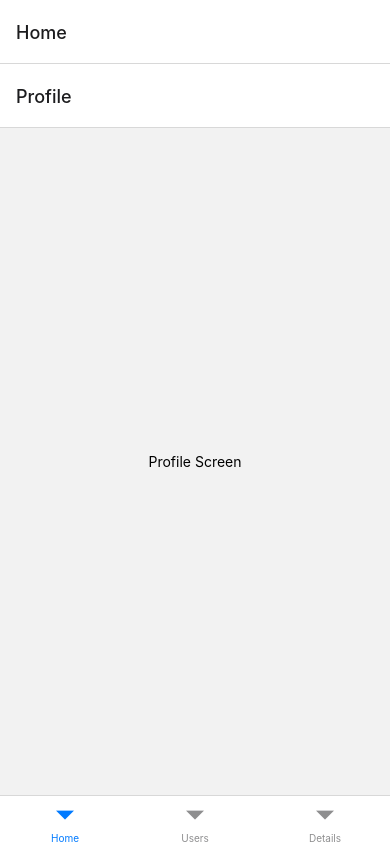
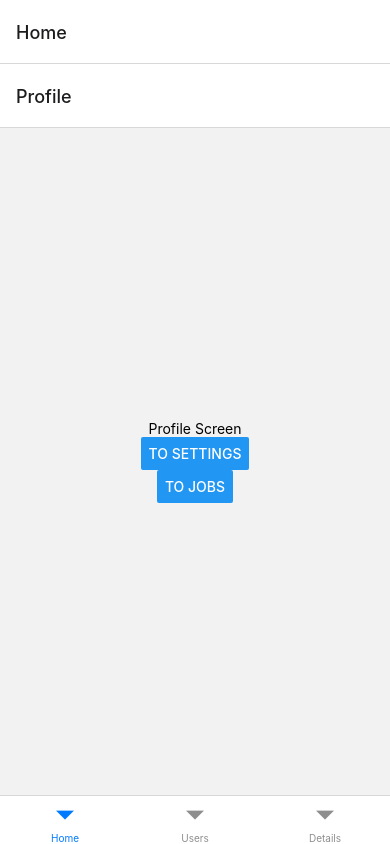
Before and after one commit to Barash777/RN-lesson-3, a React Native app: screen /Home in a window 390 px wide. Built offline with nearby package versions, Linux system fonts and the light colour scheme.

Commit message:
feat: add navigation for ProfileScreen

```diff
--- a/src/screens/Profile/ProfileScreen.tsx
+++ b/src/screens/Profile/ProfileScreen.tsx
@@ -8,9 +8,24 @@
     return (
         <View style={{flex: 1, alignItems: 'center', justifyContent: 'center'}}>
             <Text>Profile Screen</Text>
-            {/*<Button title={'To Details'} onPress={() => {
-                navigation.navigate('Details', {id: 1, isDone: true, name: 'Kalinara'})
-            }}/>*/}
+            <Button title={'To Settings'} onPress={() => {
+                navigation.navigate('Home', {screen: 'Settings'})
+            }}/>
+            <Button title={'To Jobs'} onPress={() => {
+                navigation.navigate('Home', {screen: 'Jobs'})
+            }}/>
         </View>
     );
 };
+
+//navigation.navigate('Name')
+//navigation.navigate('Name1')
+//navigation.navigate('Name2')
+
+//navigation.navigate('Home', { screen: 'Profile' })
+//navigation.navigate('Home', { screen: 'Home' })
+//navigation.navigate('Home', { screen: 'Jobs' })
+
+//navigation.navigate('Home', { screen: 'Profile', {screen: 'Name5'} })
+//navigation.navigate('Home', { screen: 'Home', {screen: 'Name6'} })
+//navigation.navigate('Home', { screen: 'Jobs', {screen: 'Name7'} })
```
